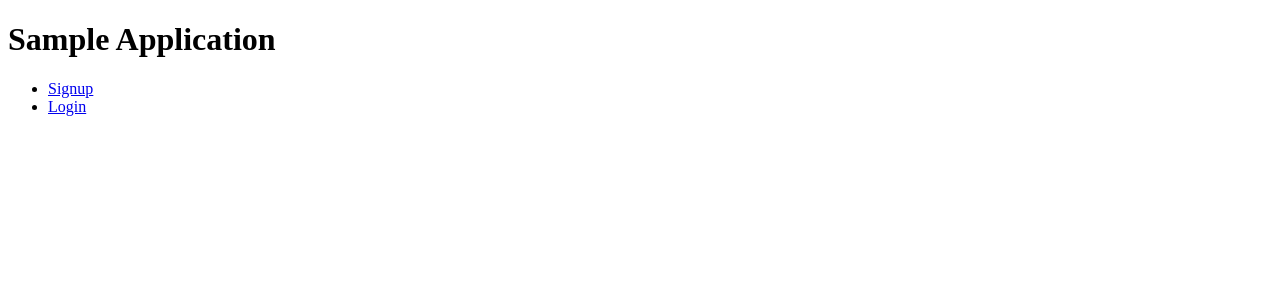
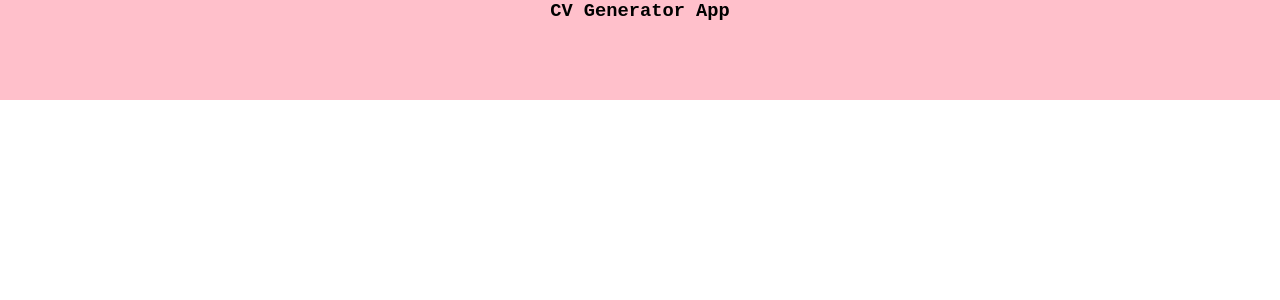
Before and after one commit to Bryguy20/Resume-builder, a React (Create React App) app in the folder client/: page / in a window 1280 px wide. Shown: the top 300 px of the page. Built offline with nearby package versions, Linux system fonts and the light colour scheme.

Commit message:
im literally gonna scream

```diff
--- a/client/src/App.js
+++ b/client/src/App.js
@@ -10,7 +10,7 @@ import { setContext } from "@apollo/client/link/context";
 import { AppProvider } from "./utils/GlobalState";
 import Home from "./pages/Home";
 import Login from "./pages/Login";
-import NavBar from "./components/Navbar";
+import NavBar from "./components/NavBar";
 // import NoMatch from "./pages/NoMatch";
 import Signup from "./pages/Signup";
 
--- a/client/src/components/NavBar.js
+++ b/client/src/components/NavBar.js
@@ -1,40 +1,16 @@
-import React from "react";
-import Auth from "../utils/auth";
-import { Link } from "react-router-dom";
+import { Navbar } from "react-bootstrap";
 
-function Nav() {
-  function showNavigation() {
-    if (Auth.loggedIn()) {
-      return (
-        <ul className="flex-row">
-          <li className="mx-1">
-            <a href="/" onClick={() => Auth.logout()}>
-              Logout
-            </a>
-          </li>
-        </ul>
-      );
-    } else {
-      return (
-        <ul className="flex-row">
-          <li className="mx-1">
-            <Link to="/signup">Signup</Link>
-          </li>
-          <li className="mx-1">
-            <Link to="/login">Login</Link>
-          </li>
-        </ul>
-      );
-    }
-  }
 
+const NavBar = () => {
   return (
-    <header className="flex-row px-1">
-      <h1>Sample Application</h1>
+    <nav style={{background: "pink", height: "100px"}}>
+      <header>
+        <Navbar bg="dark" variant="dark" expand="lg" collapseOnSelect>
+          <h1 href="/" style={{textAlign: "center", alignItems: "center"}}>CV Generator App</h1>
+        </Navbar>
+      </header>
+    </nav>
+  );
+};
 
-      <nav>{showNavigation()}</nav>
-    </header>
-  );
-}
-
-export default Nav;
+export default NavBar;
--- a/client/src/index.css
+++ b/client/src/index.css
@@ -0,0 +1,10 @@
+* {
+    margin: 0;
+    padding: 0;
+    list-style: none;
+    text-decoration: none;
+    outline: none;
+    color: inherit;
+    transition: all 0.5s;
+    font-family: "Courier New", Courier, monospace;
+  }
```
